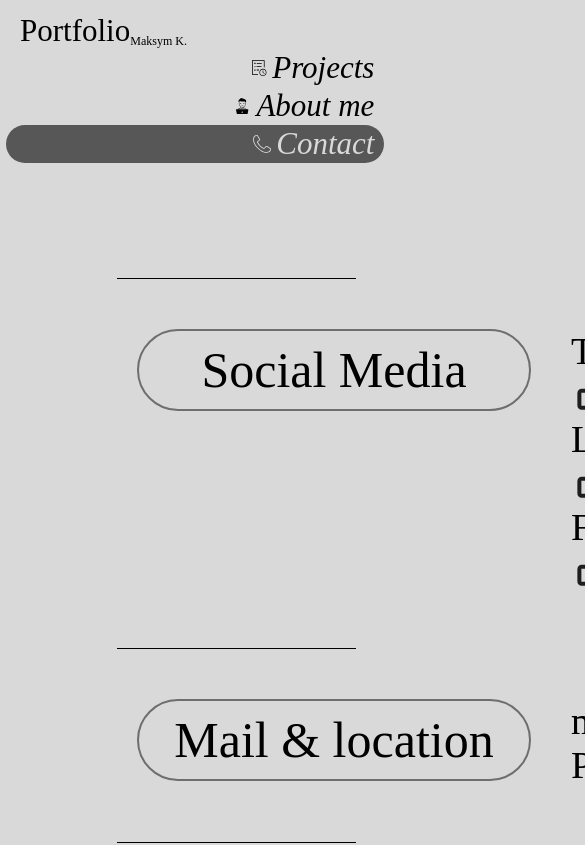
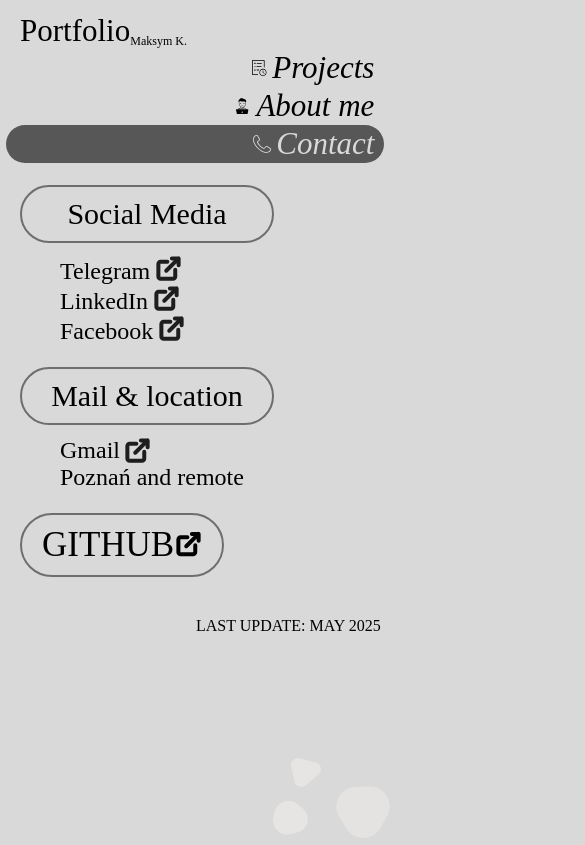
Before and after one commit to tegic/portfolio, a React (Create React App) app: page /contact in a window 390 px wide. Shown: the top 845 px of the page, 585 px wide, since content can reach past the window. Built offline with nearby package versions, Linux system fonts and the light colour scheme; a web font is replaced by a local one.

Commit message:
updating contact page and mobile version of navigation bar

```diff
--- a/src/components/high-level/Contacts.css
+++ b/src/components/high-level/Contacts.css
@@ -165,8 +165,105 @@ a{
     padding-right: calc(15% / 2 - 20px);
 }
 
+.contacts-email-data-desktop{
+     display: flex;
+     margin-left: 0 !important;
+}
+
+.contacts-email-data-mobile{
+     display: none;
+     margin-left: 0 !important;
+}
+
+.contacts-github-desktop{
+     display: block;
+}
+.contacts-github-mobile{
+     display: none;
+}
+
+.inner-contacts-github-link a{
+     display: flex;
+}
+
+@media (max-width: 1150px) {
+     .contacts-main-container{
+          flex-direction: column;
+     }
+
+     .contacts-container-for-photo{
+          width: 100%;
+          display: none;
+     }
+
+     .contacts-data {
+          width: 100%;
+          padding-top: 0px;
+     }
+
+     .contacts-github, .contacts-social-media, .contacts-email{
+          width: 100%;
+          margin: 0 0 0 0;
+          padding: 0 0 0 0;
+          flex-direction: column;
+          width: 100%;
+          border-top: 0;
+     }
+
+     .contacts-github, .contacts-social-media, .contacts-email{
+          padding-top: 22px;
+          margin-left: 20px;
+          max-width: max-content
+     }
+
+     .contacts-github-link{
+          font-size: 35px;
+     }
+
+     .contacts-github-link svg {
+          height: 0.8em;
+          padding: 0;
+          margin: 0 0 -2px 1px;
+     }
+
+     .contacts-sm-data div, .contacts-email-data div {
+          font-size: 24px;
+          margin-left: 40px;
+     }
+
+     .contacts-sm-label, .contacts-email-label{
+          margin-bottom: 12px;
+
+     }
+     .contacts-sm-label div, .contacts-email-label div {
+          border-radius: 1em;
+          padding: 10px 20px;
+          font-size: 30px;
+          width: 7em;
+     }
 
 
-@media (max-width: 768px) {
+     .contacts-email-data-desktop{
+          display: none;
+     }
 
+     .contacts-email-data-mobile{
+          display: flex;
+     }
+
+     .contacts-email-data-mobile svg{
+          margin: 0 0 -3px 4px;
+     }
+
+     .contacts-github-desktop{
+          display: none;
+     }
+
+     .contacts-github-mobile{
+          display: block;
+     }
+
+     .contacts-last-updated{
+          margin: 40px 0 10px auto;
+     }
 }
--- a/src/components/high-level/Contacts.js
+++ b/src/components/high-level/Contacts.js
@@ -42,7 +42,20 @@ const Contacts = () => {
                     </div>
                     <div className='contacts-email-data'>
                         <div>
-                            maksimkruglik2@gmail.com
+                            <a href="mailto:maksimkruglik2@gmail.com">
+                                <div className='contacts-email-data-mobile'>
+                                    Gmail
+                                    <svg width="27" height="27" viewBox="0 0 27 27" fill="none" xmlns="http://www.w3.org/2000/svg">
+                                        <path d="M20.25 14.625V21.375C20.25 21.9717 20.0129 22.544 19.591 22.966C19.169 23.3879 18.5967 23.625 18 23.625H5.625C5.02826 23.625 4.45597 23.3879 4.03401 22.966C3.61205 22.544 3.375 21.9717 3.375 21.375V9C3.375 8.40326 3.61205 7.83097 4.03401 7.40901C4.45597 6.98705 5.02826 6.75 5.625 6.75H12.375M16.875 3.375H23.625M23.625 3.375V10.125M23.625 3.375L11.25 15.75" stroke="#1E1E1E" stroke-width="4" stroke-linecap="round" stroke-linejoin="round"/>
+                                    </svg>
+                                </div>
+                                <div className='contacts-email-data-desktop'>
+                                    maksimkruglik2@gmail.com
+                                    <svg width="27" height="27" viewBox="0 0 27 27" fill="none" xmlns="http://www.w3.org/2000/svg">
+                                        <path d="M20.25 14.625V21.375C20.25 21.9717 20.0129 22.544 19.591 22.966C19.169 23.3879 18.5967 23.625 18 23.625H5.625C5.02826 23.625 4.45597 23.3879 4.03401 22.966C3.61205 22.544 3.375 21.9717 3.375 21.375V9C3.375 8.40326 3.61205 7.83097 4.03401 7.40901C4.45597 6.98705 5.02826 6.75 5.625 6.75H12.375M16.875 3.375H23.625M23.625 3.375V10.125M23.625 3.375L11.25 15.75" stroke="#1E1E1E" stroke-width="4" stroke-linecap="round" stroke-linejoin="round"/>
+                                    </svg>
+                                </div>
+                            </a>
                         </div>
                         <div>
                             Poznań and remote
@@ -54,9 +67,16 @@ const Contacts = () => {
                         <div className='inner-contacts-github-link'>
                             <a href='https://github.com/tegic'>
                                 GITHUB
-                                <svg width="87" height="87" viewBox="0 0 87 87" fill="none" xmlns="http://www.w3.org/2000/svg">
-                                    <path d="M65.25 47.125V68.875C65.25 70.7978 64.4862 72.6419 63.1265 74.0015C61.7669 75.3612 59.9228 76.125 58 76.125H18.125C16.2022 76.125 14.3581 75.3612 12.9985 74.0015C11.6388 72.6419 10.875 70.7978 10.875 68.875V29C10.875 27.0772 11.6388 25.2331 12.9985 23.8735C14.3581 22.5138 16.2022 21.75 18.125 21.75H39.875M54.375 10.875H76.125M76.125 10.875V32.625M76.125 10.875L36.25 50.75" stroke="#1E1E1E" stroke-width="4" stroke-linecap="round" stroke-linejoin="round"/>
-                                </svg>
+                                <div className='contacts-github-mobile'>
+                                    <svg width="27" height="27" viewBox="0 0 27 27" fill="none" xmlns="http://www.w3.org/2000/svg">
+                                        <path d="M20.25 14.625V21.375C20.25 21.9717 20.0129 22.544 19.591 22.966C19.169 23.3879 18.5967 23.625 18 23.625H5.625C5.02826 23.625 4.45597 23.3879 4.03401 22.966C3.61205 22.544 3.375 21.9717 3.375 21.375V9C3.375 8.40326 3.61205 7.83097 4.03401 7.40901C4.45597 6.98705 5.02826 6.75 5.625 6.75H12.375M16.875 3.375H23.625M23.625 3.375V10.125M23.625 3.375L11.25 15.75" stroke="#1E1E1E" stroke-width="4" stroke-linecap="round" stroke-linejoin="round"/>
+                                    </svg>
+                                </div>
+                                <div className='contacts-github-desktop'>
+                                    <svg width="87" height="87" viewBox="0 0 87 87" fill="none" xmlns="http://www.w3.org/2000/svg">
+                                        <path d="M65.25 47.125V68.875C65.25 70.7978 64.4862 72.6419 63.1265 74.0015C61.7669 75.3612 59.9228 76.125 58 76.125H18.125C16.2022 76.125 14.3581 75.3612 12.9985 74.0015C11.6388 72.6419 10.875 70.7978 10.875 68.875V29C10.875 27.0772 11.6388 25.2331 12.9985 23.8735C14.3581 22.5138 16.2022 21.75 18.125 21.75H39.875M54.375 10.875H76.125M76.125 10.875V32.625M76.125 10.875L36.25 50.75" stroke="#1E1E1E" stroke-width="4" stroke-linecap="round" stroke-linejoin="round"/>
+                                    </svg>
+                                </div>
                             </a>
                         </div>
                     </div>
--- a/src/components/high-level/Navbar.css
+++ b/src/components/high-level/Navbar.css
@@ -80,7 +80,7 @@
     display: flex;
 }
 
-@media (max-width: 768px) {
+@media (max-width: 1300px) {
   .logo-and-name-container {
     display: flex;
   }
```
